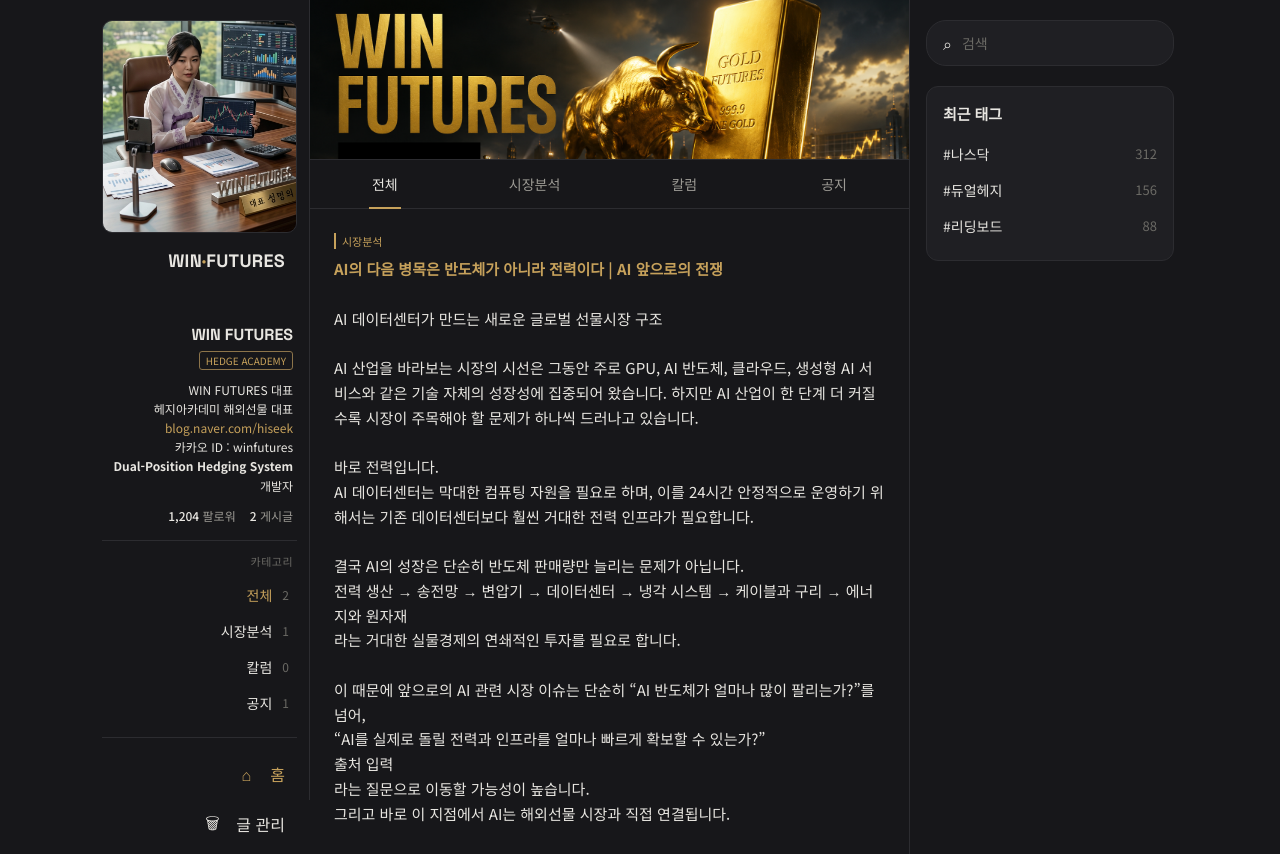
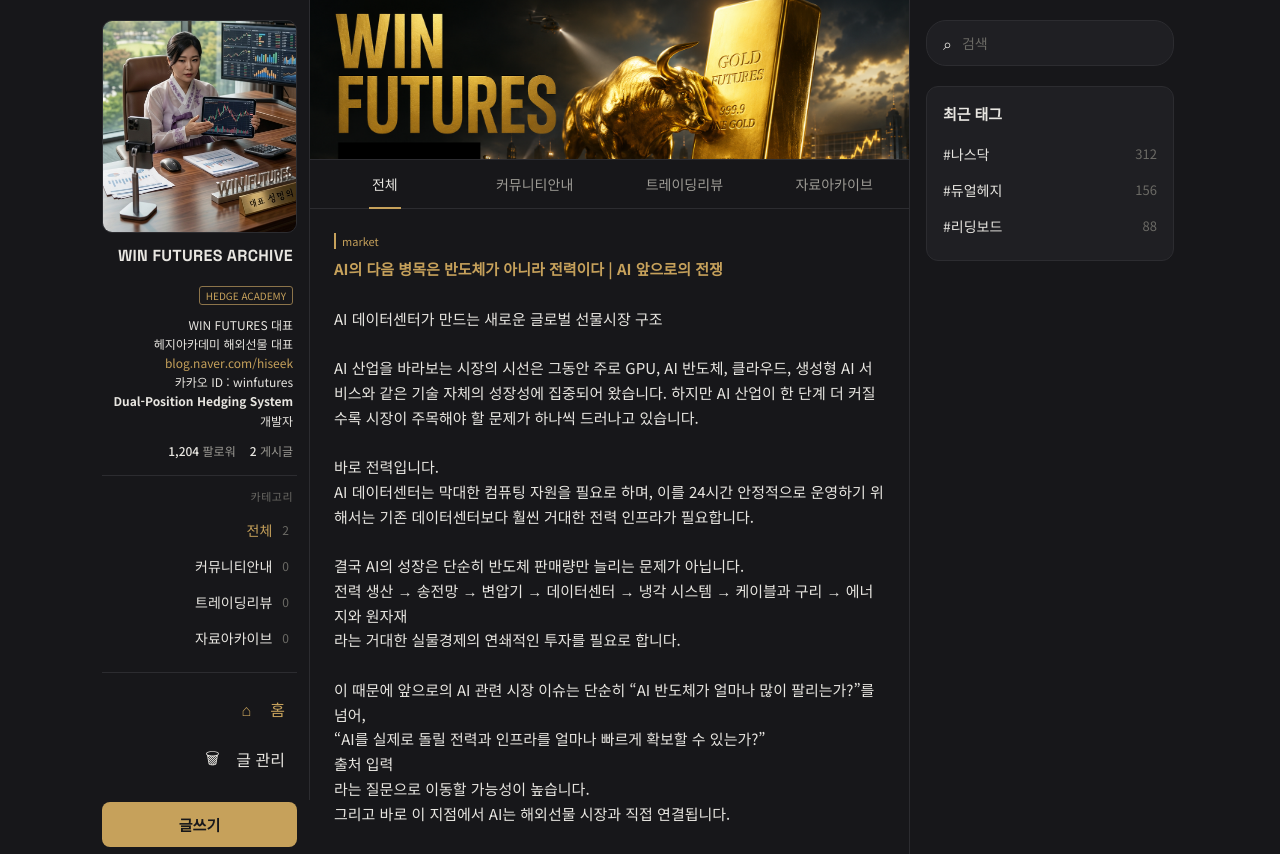
Before and after one commit to winfutures/winfutures-blog, a plain HTML site: page index.html in a window 1280 px wide. Shown: the top 854 px of the page. Drawn offline with Linux system fonts and the light colour scheme.

Commit message:
Add files via upload

```diff
--- a/index.html
+++ b/index.html
@@ -82,12 +82,11 @@
   .nav-write:hover { background: #D4B06C; }
 
   .nav-profile {
-    padding: 16px 4px;
+    padding: 4px 4px 16px;
     border-bottom: 1px solid var(--border);
     margin-bottom: 12px;
   }
   .nav-profile .name-row { display: flex; align-items: center; justify-content: flex-end; flex-wrap: wrap; gap: 6px; }
-  .nav-profile .name { font-family: 'Space Grotesk', sans-serif; font-weight: 700; font-size: 16px; }
   .nav-profile .badge {
     display: inline-flex; align-items: center; font-size: 10px; color: var(--gold);
     border: 1px solid var(--gold-dim); padding: 1px 6px; border-radius: 3px;
@@ -121,9 +120,10 @@
   .nav-logo {
     font-family: 'Space Grotesk', sans-serif;
     font-weight: 700;
-    font-size: 18px;
-    padding: 16px 12px 24px;
+    font-size: 16px;
+    padding: 12px 4px 4px;
     letter-spacing: 0.3px;
+    text-align: right;
   }
 
   /* ===== Center feed ===== */
@@ -211,7 +211,7 @@
   <!-- LEFT NAV -->
   <div class="nav">
     <div class="nav-photo"><img src="profile-photo.png" alt="WIN FUTURES"></div>
-    <div class="nav-logo">WIN<span class="dot">·</span>FUTURES</div>
+    <div class="nav-logo">WIN FUTURES ARCHIVE</div>
     <div class="nav-profile" id="profileArea"></div>
     <div class="nav-category" id="categoryArea"></div>
     <a class="nav-item active" href="index.html" style="text-decoration:none;"><span class="nav-icon">⌂</span> 홈</a>
@@ -225,9 +225,9 @@
 
     <div class="filters">
       <div class="filter active" data-cat="all">전체</div>
-      <div class="filter" data-cat="market">시장분석</div>
-      <div class="filter" data-cat="column">칼럼</div>
-      <div class="filter" data-cat="notice">공지</div>
+      <div class="filter" data-cat="community">커뮤니티안내</div>
+      <div class="filter" data-cat="review">트레이딩리뷰</div>
+      <div class="filter" data-cat="archive">자료아카이브</div>
     </div>
 
     <div id="postsContainer"></div>
@@ -252,8 +252,8 @@
 </div>
 
 <script>
-  const CATEGORY_LABEL = { market: '시장분석', column: '칼럼', notice: '공지' };
-  const CATEGORY_CLASS = { market: '', column: 'column', notice: 'notice' };
+  const CATEGORY_LABEL = { community: '커뮤니티안내', review: '트레이딩리뷰', archive: '자료아카이브' };
+  const CATEGORY_CLASS = { community: '', review: 'column', archive: 'notice' };
 
   function formatDate(iso) {
     const d = new Date(iso);
@@ -306,15 +306,15 @@
   }
 
   function renderCategoryList(posts) {
-    const counts = { market: 0, column: 0, notice: 0 };
+    const counts = { community: 0, review: 0, archive: 0 };
     posts.forEach(p => { if (counts[p.category] !== undefined) counts[p.category]++; });
     const el = document.getElementById('categoryArea');
     el.innerHTML = `
       <div class="nav-category-title">카테고리</div>
       <div class="cat-item active" data-cat="all"><span>전체</span><span class="cat-count">${posts.length}</span></div>
-      <div class="cat-item" data-cat="market"><span>시장분석</span><span class="cat-count">${counts.market}</span></div>
-      <div class="cat-item" data-cat="column"><span>칼럼</span><span class="cat-count">${counts.column}</span></div>
-      <div class="cat-item" data-cat="notice"><span>공지</span><span class="cat-count">${counts.notice}</span></div>
+      <div class="cat-item" data-cat="community"><span>커뮤니티안내</span><span class="cat-count">${counts.community}</span></div>
+      <div class="cat-item" data-cat="review"><span>트레이딩리뷰</span><span class="cat-count">${counts.review}</span></div>
+      <div class="cat-item" data-cat="archive"><span>자료아카이브</span><span class="cat-count">${counts.archive}</span></div>
     `;
   }
 
@@ -328,10 +328,7 @@
   function renderProfile(profile, postCount) {
     const el = document.getElementById('profileArea');
     el.innerHTML = `
-      <div class="name-row">
-        <span class="name">${escapeHtml(profile.name)}</span>
-        <span class="badge">${escapeHtml(profile.badge)}</span>
-      </div>
+      ${profile.badge ? `<div class="name-row"><span class="badge">${escapeHtml(profile.badge)}</span></div>` : ''}
       ${profile.handle ? `<div class="handle">${escapeHtml(profile.handle)}</div>` : ''}
       <div class="bio">${renderBio(profile.bio).replace(/\n/g, '<br>')}</div>
       <div class="stats"><span><b>${profile.followers.toLocaleString('ko-KR')}</b> 팔로워</span><span><b>${postCount.toLocaleString('ko-KR')}</b> 게시글</span></div>
```
Also changed, not shown: manage.html (+2 -2 lines), write.html (+3 -3 lines).
